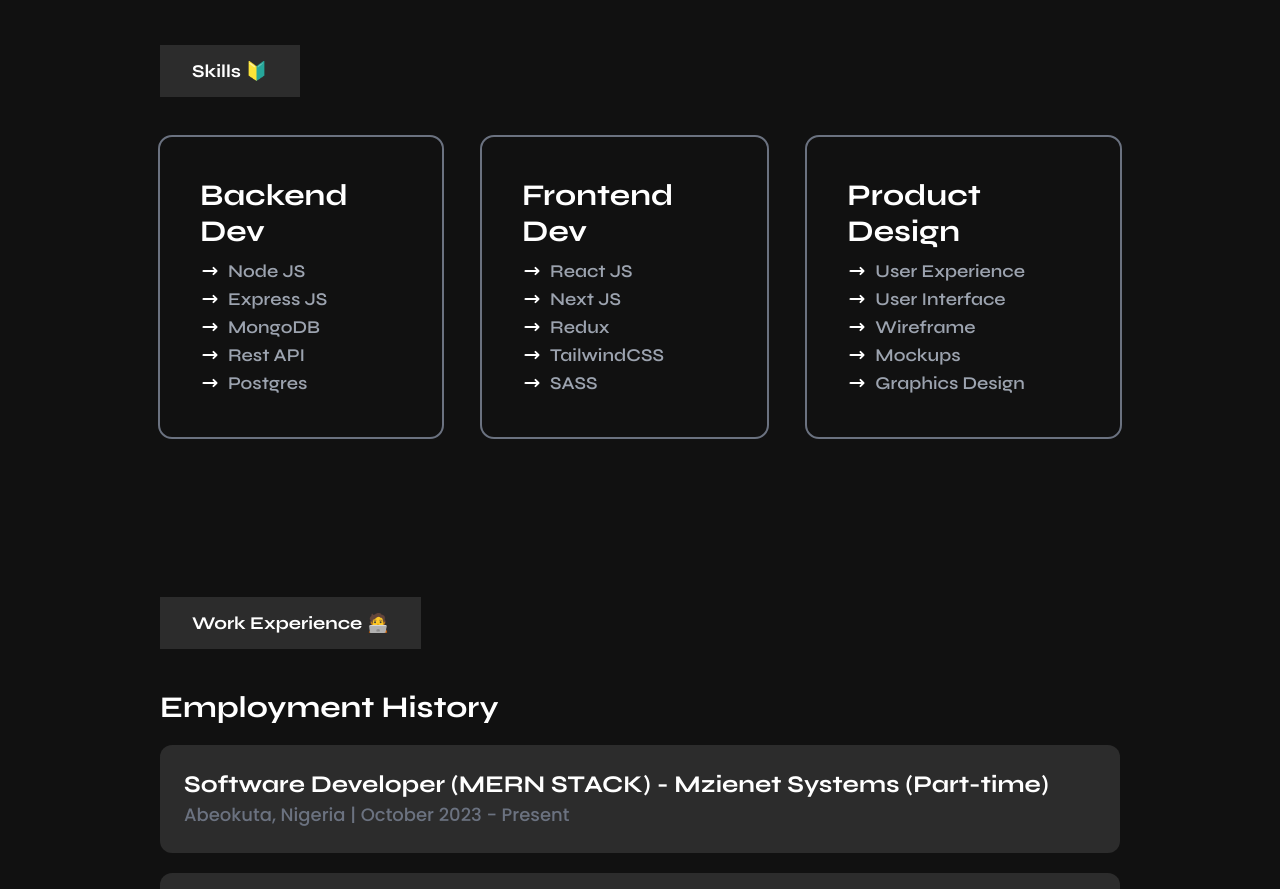
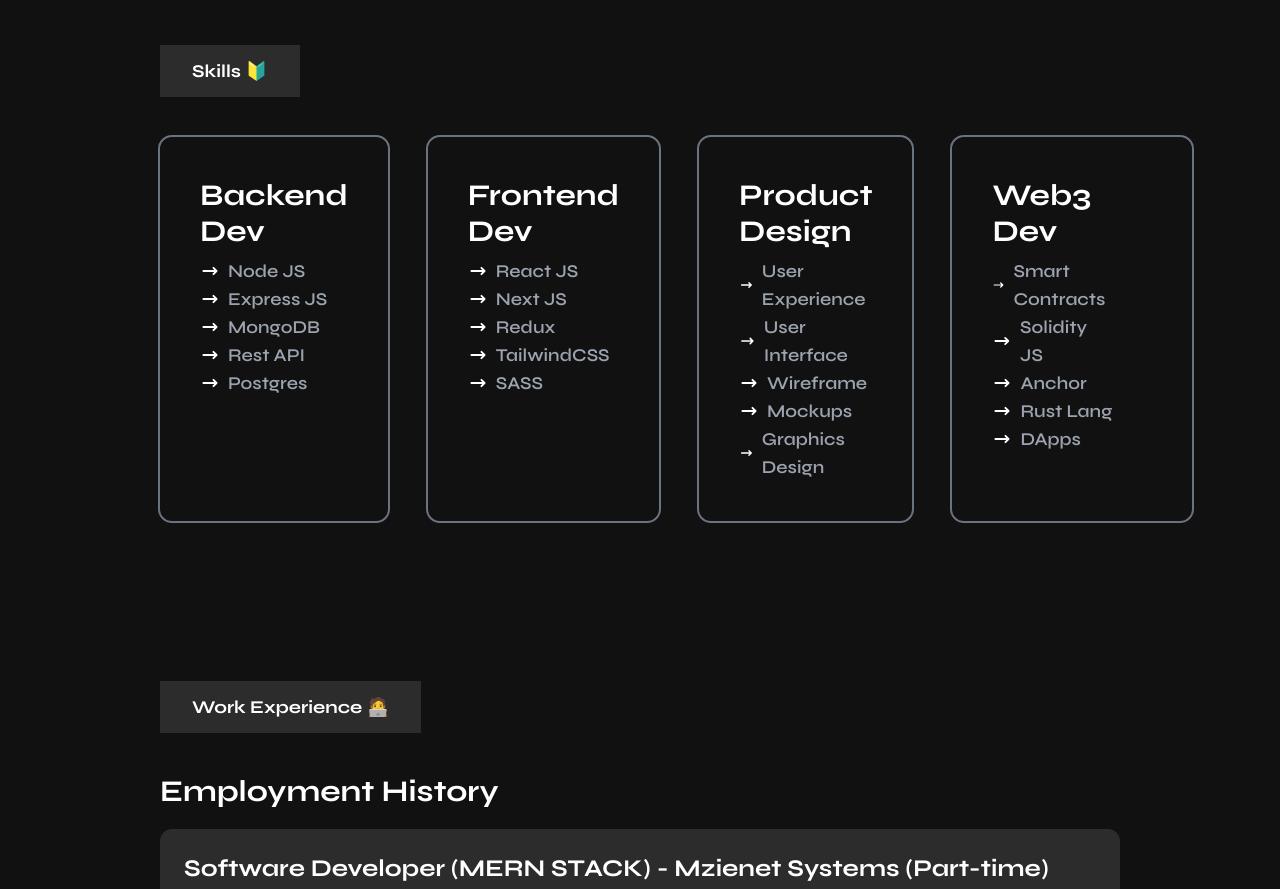
Before and after one commit to rjacy/portfolio, a Next.js app: page / in a window 1280 px wide. Shown: the part 1720-2609 px from the top of the page. Built offline with nearby package versions, Linux system fonts and the light colour scheme.

Commit message:
Just some random fixes

```diff
--- a/components/Skills.tsx
+++ b/components/Skills.tsx
@@ -127,6 +127,45 @@
               </div>
             </div>
           </div>
+          <div
+            data-aos="fade-up"
+            data-aos-duration="2000"
+            className="flex flex-col gap-2 outline outline-2 outline-gray-500 w-auto p-10 pr-20 rounded-xl"
+          >
+            <h2 className="text-3xl font-extrabold">Web3 Dev</h2>
+            <div className="flex flex-col">
+              <div className="flex gap-2 items-center">
+                <ArrowLongRightIcon className="w-5 h-5" />
+                <span className="text-lg font-semibold text-gray-400">
+                  Smart Contracts
+                </span>
+              </div>
+              <div className="flex gap-2 items-center">
+                <ArrowLongRightIcon className="w-5 h-5" />
+                <span className="text-lg font-semibold text-gray-400">
+                  Solidity JS
+                </span>
+              </div>
+              <div className="flex gap-2 items-center">
+                <ArrowLongRightIcon className="w-5 h-5" />
+                <span className="text-lg font-semibold text-gray-400">
+                  Anchor
+                </span>
+              </div>
+              <div className="flex gap-2 items-center">
+                <ArrowLongRightIcon className="w-5 h-5" />
+                <span className="text-lg font-semibold text-gray-400">
+                  Rust Lang
+                </span>
+              </div>
+              <div className="flex gap-2 items-center">
+                <ArrowLongRightIcon className="w-5 h-5" />
+                <span className="text-lg font-semibold text-gray-400">
+                  DApps
+                </span>
+              </div>
+            </div>
+          </div>
         </div>
       </div>
     </div>
```
